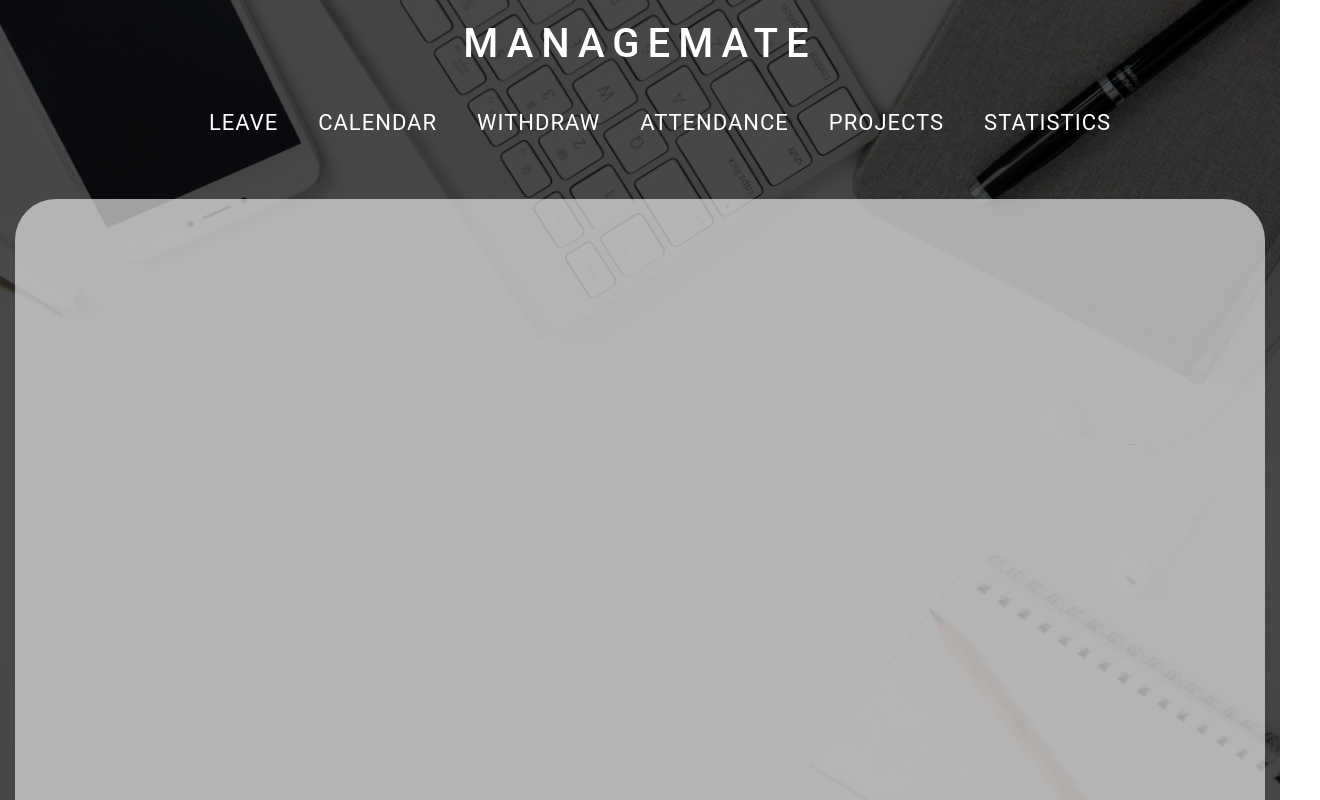
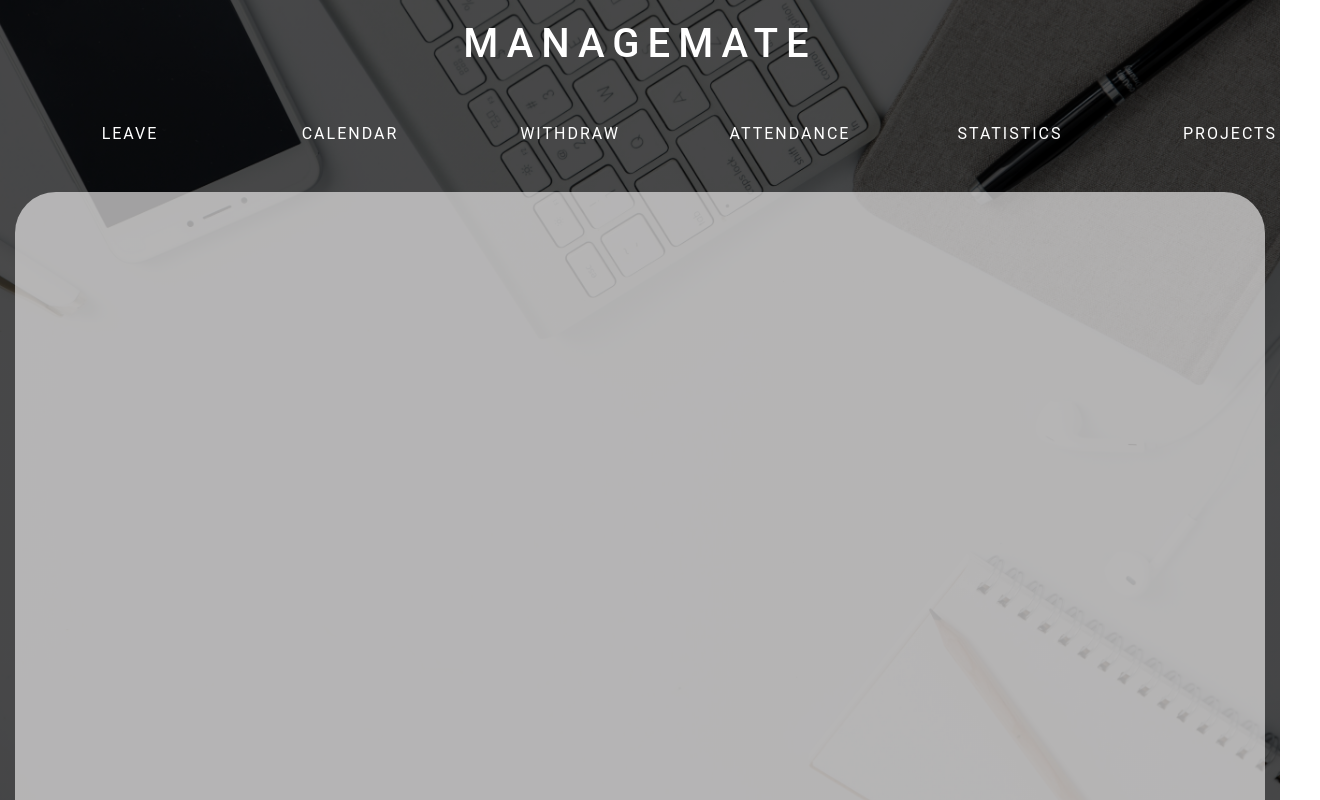
Before and after one commit to ETS-ReactNative4/ManageMate, a React (Create React App) app: page / in a window 1280 px wide. Shown: the top 800 px of the page, 1320 px wide, since content can reach past the window. Built offline with nearby package versions, Linux system fonts and the light colour scheme.

Commit message:
navbar-focus

```diff
--- a/src/App.css
+++ b/src/App.css
@@ -109,7 +109,7 @@
 html {
   background-color: #fff;
   color:#555;
-  font-family: Arial, Helvetica, sans-serif;
+  font-family: 'Roboto';
   font-weight: 300;
   font-size: 20px;
   text-rendering: optimizeLegibility;
@@ -153,51 +153,385 @@ height: 100vh;
 /* ------------dropdown content---------------- */
 .main-nav {
   margin-top:28px;
-  list-style: none;
-  font-family: 'Roboto';
-  display: inline-block;
+  display: inline-flex;
 }
 
-.main-nav li {
-  display: inline-block;
-  margin-left: 40px;
-  margin-bottom: 10px;
-  position: relative;
+.dropbtn {
+  background-color: transparent;
+  font-size: 50px;
+  font-family: 'Roboto';
+  color: white;
+  padding: 16px;
+  width: 180px;
+  padding-left: 24px;
+  padding-right: 24px;
+  font-size: 16px;
+  border: none;
+  cursor: pointer;
+  margin-left:40px;
+  border-radius: 15px;
+  letter-spacing: 2px;
 }
 
-.dropdown-content a {
-  color: black;
-  padding: 12px 16px;
-  text-decoration: none;
-  display: block;
-  opacity: 1.0;
+.dropdown {
+  position: relative;
+
 }
 
 .dropdown-content {
   display: none;
   position: absolute;
-  background-color: #f1f1f1;opacity: 0.6;
+  background-color: #f9f9f9;
   min-width: 160px;
   box-shadow: 0px 8px 16px 0px rgba(0,0,0,0.2);
   z-index: 1;
+  margin-left:40px;
+  opacity: 0.8;
+  border-radius: 15px;
+}
+
+.dropdown-content a {
+  font-weight: lighter;
+  font-style: 'Roboto';
+  font-size: 12px;
+  color: black;
+  padding: 12px 16px;
+  text-decoration: none;
+  display: block;
+}
+
+
+.dropdown-content a:hover {background-color: #f1f1f1;border-radius: 15px;}
+
+.dropdown:hover .dropdown-content {
+    display: block;
+}
+
+.dropdown:hover .dropbtn {
+    background-color:#FEC600;
+    color:black;
+}
+.dropbtn:focus {
+  background-color: #FEC600;
+  color:black;
+}
+
+
+/* ---------------------2---------------------- */
+.dropbtn2 {
+  background-color: transparent;
+  font-size: 50px;
+  font-family: 'Roboto';
+  color: white;
+  padding: 16px;
+  width: 180px;
+  padding-left: 24px;
+  padding-right: 24px;
+  font-size: 16px;
+  border: none;
+  cursor: pointer;
+  margin-left:40px;
+  border-radius: 15px;
+  letter-spacing: 2px;
 
 }
-.main-nav:hover .dropdown-content {display: block;}
-.dropdown-content a:hover {background-color: #ddd;}
 
-.main-nav li a:link,
-.main-nav li a:visited{
-  padding: 1px 0;
-  color:white;
-  text-decoration: none;
-  text-transform:  uppercase;
-  letter-spacing: 1px;
-  font-size: 110%;
-  border-bottom: 2px solid transparent;
-  transition: border-bottom 0.2s;
+.dropdown2 {
+  position: relative;
+
 }
 
-.main-nav li a:hover,
-.main-nav li a:active{
-  border-bottom: 2px solid #e67e22;
+.dropdown-content2 {
+  display: none;
+  position: absolute;
+  background-color: #f9f9f9;
+  min-width: 160px;
+  box-shadow: 0px 8px 16px 0px rgba(0,0,0,0.2);
+  z-index: 1;
+  margin-left:40px;
+  opacity: 0.8;
+  border-radius: 15px;
+
 }
+
+.dropdown-content2 a {
+  font-weight: lighter;
+  font-style: 'Roboto';
+  font-size: 12px;
+  color: black;
+  padding: 12px 16px;
+  text-decoration: none;
+  display: block;
+}
+
+
+.dropdown-content2 a:hover {background-color: #f1f1f1;border-radius: 15px;}
+
+.dropdown2:hover .dropdown-content2 {
+    display: block;
+}
+
+.dropdown2:hover .dropbtn2 {
+    background-color: #FEC600;
+    color:black;
+}
+.dropbtn2:focus {
+  background-color: #FEC600;
+  color:black;
+}
+
+/* ----------------------------3------------------------- */
+
+.dropbtn3 {
+  background-color: transparent;
+  font-size: 50px;
+  font-family: 'Roboto';
+  color: white;
+  padding: 16px;
+  width: 180px;
+  padding-left: 24px;
+  padding-right: 24px;
+  font-size: 16px;
+  border: none;
+  cursor: pointer;
+  margin-left:40px;
+  border-radius: 15px;
+  letter-spacing: 2px;
+
+}
+
+.dropdown3 {
+  position: relative;
+
+}
+
+.dropdown-content3 {
+  display: none;
+  position: absolute;
+  background-color: #f9f9f9;
+  min-width: 160px;
+  box-shadow: 0px 8px 16px 0px rgba(0,0,0,0.2);
+  z-index: 1;
+  margin-left:40px;
+  opacity: 0.8;
+  border-radius: 15px;
+}
+
+.dropdown-content3 a {
+  font-weight: lighter;
+  font-style: 'Roboto';
+  font-size: 12px;
+  color: black;
+  padding: 12px 16px;
+  text-decoration: none;
+  display: block;
+}
+
+
+.dropdown-content3 a:hover {background-color: #f1f1f1;border-radius: 15px;}
+
+.dropdown3:hover .dropdown-content3 {
+    display: block;
+}
+
+.dropdown3:hover .dropbtn3 {
+  background-color: #FEC600;
+  color:black;
+}
+.dropbtn3:focus {
+  background-color: #FEC600;
+  color:black;
+}
+
+
+/* ------------------------------4------------------------------- */
+.dropbtn4 {
+  background-color: transparent;
+  font-size: 50px;
+  font-family: 'Roboto';
+  color: white;
+  padding: 16px;
+  width: 180px;
+  padding-left: 24px;
+  padding-right: 24px;
+  font-size: 16px;
+  border: none;
+  cursor: pointer;
+  margin-left:40px;
+  border-radius: 15px;
+  letter-spacing: 2px;
+
+}
+
+.dropdown4 {
+  position: relative;
+
+}
+
+.dropdown-content4 {
+  display: none;
+  position: absolute;
+  background-color: #f9f9f9;
+  min-width: 160px;
+  box-shadow: 0px 8px 16px 0px rgba(0,0,0,0.2);
+  z-index: 1;
+  margin-left:40px;
+  opacity: 0.8;
+  border-radius: 15px;
+}
+
+.dropdown-content4 a {
+  font-weight: lighter;
+  font-style: 'Roboto';
+  font-size: 12px;
+  color: black;
+  padding: 12px 16px;
+  text-decoration: none;
+  display: block;
+}
+
+
+.dropdown-content4 a:hover {background-color: #f1f1f1;border-radius: 15px;}
+
+.dropdown4:hover .dropdown-content4 {
+    display: block;
+}
+
+.dropdown4:hover .dropbtn4 {
+  background-color: #FEC600;
+  color:black;
+}
+.dropbtn4:focus {
+  background-color: #FEC600;
+  color:black;
+}
+
+
+/* -------------------------------5---------------------------- */
+
+
+.dropbtn5 {
+  background-color: transparent;
+  font-size: 50px;
+  font-family: 'Roboto';
+  color: white;
+  padding: 16px;
+  width: 180px;
+  padding-left: 24px;
+  padding-right: 24px;
+  font-size: 16px;
+  border: none;
+  cursor: pointer;
+  margin-left:40px;
+  border-radius: 15px;
+  letter-spacing: 2px;
+}
+
+.dropdown5 {
+  position: relative;
+
+}
+
+.dropdown-content5 {
+  display: none;
+  position: absolute;
+  background-color: #f9f9f9;
+  min-width: 160px;
+  box-shadow: 0px 8px 16px 0px rgba(0,0,0,0.2);
+  z-index: 1;
+  margin-left:40px;
+  opacity: 0.8;
+  border-radius: 15px;
+}
+
+.dropdown-content5 a {
+  font-weight: lighter;
+  font-style: 'Roboto';
+  font-size: 12px;
+  color: black;
+  padding: 12px 16px;
+  text-decoration: none;
+  display: block;
+}
+
+
+.dropdown-content5 a:hover {background-color: #f1f1f1;border-radius: 15px;}
+
+.dropdown5:hover .dropdown-content5 {
+    display: block;
+}
+
+.dropdown5:hover .dropbtn5 {
+  background-color: #FEC600;
+  color:black;
+
+}
+.dropbtn5:focus {
+  background-color: #FEC600;
+  color:black;
+}
+
+
+
+/* -----------------------------6----------------------- */
+
+.dropbtn6 {
+  background-color: transparent;
+  font-size: 500px;
+  font-family: 'Roboto';
+  color: white;
+  padding: 16px;
+  width: 180px;
+  padding-left: 24px;
+  padding-right: 24px;
+  font-size: 16px;
+  border: none;
+  cursor: pointer;
+  margin-left:40px;
+  border-radius: 15px;
+  letter-spacing: 2px;
+}
+
+.dropdown6 {
+  position: relative;
+
+}
+
+.dropdown-content6 {
+  display: none;
+  position: absolute;
+  background-color: #f9f9f9;
+  min-width: 160px;
+  box-shadow: 0px 8px 16px 0px rgba(0,0,0,0.2);
+  z-index: 1;
+  margin-left:40px;
+  opacity: 0.8;
+  border-radius: 15px;
+}
+
+.dropdown-content6 a {
+  font-weight: lighter;
+  font-style: 'Roboto';
+  font-size: 12px;
+  color: black;
+  padding: 12px 16px;
+  text-decoration: none;
+  display: block;
+}
+
+
+.dropdown-content6 a:hover {background-color: #f1f1f1;border-radius: 15px;}
+
+.dropdown6:hover .dropdown-content6 {
+    display: block;
+}
+
+.dropdown6:hover .dropbtn6 {
+  background-color: #FEC600;
+  color:black;
+}
+
+.dropbtn6:focus {
+  background-color: #FEC600;
+  color:black;
+}
--- a/src/App.js
+++ b/src/App.js
@@ -12,19 +12,59 @@ class App extends Component {
           <h1 className="hero-logo">
             MANAGEMATE
           </h1>
-          <ul className="main-nav">
-            <li className="ggg"><a href='#'>leave</a></li>
-            <div class="dropdown-content">
-              <a href="#">Link 1</a>
-              <a href="#">Link 2</a>
-              <a href="#">Link 3</a>
+          <div className="main-nav">
+            <div className="dropdown">
+              <button className="dropbtn">LEAVE</button>
+              <div className="dropdown-content">
+                <a href="#">LEAVE</a>
+                <a href="#">MY HISTORY</a>
+                <a href="#">APPROVE</a>
+              </div>
             </div>
-            <li><a href='#'>calendar</a></li>
-            <li><a href='#'>withdraw</a></li>
-            <li><a href='#'>attendance</a></li>
-            <li><a href='#'>projects</a></li>
-            <li><a href='#'>statistics</a></li>
-          </ul>
+            <div className="dropdown2">
+              <button className="dropbtn2">CALENDAR</button>
+              <div className="dropdown-content2">
+                <a href="#">CALENDAR</a>
+                <a href="#">MY CALENDAR</a>
+              </div>
+            </div>
+
+            <div className="dropdown3">
+              <button className="dropbtn3">WITHDRAW</button>
+              <div className="dropdown-content3">
+                <a href="#">WITHDRAW</a>
+                <a href="#">MY WITHDRAW</a>
+                <a href="#">APPROVE</a>
+              </div>
+            </div>
+
+            <div className="dropdown4">
+              <button className="dropbtn4">ATTENDANCE</button>
+              <div className="dropdown-content4">
+                <a href="#">Link 10</a>
+                <a href="#">Link 11</a>
+                <a href="#">Link 12</a>
+              </div>
+            </div>
+
+            <div className="dropdown5">
+              <button className="dropbtn5">STATISTICS</button>
+              <div className="dropdown-content5">
+                <a href="#">STATISTICS</a>
+                <a href="#">ADD USERS</a>
+              </div>
+            </div>
+
+            <div className="dropdown6">
+              <button className="dropbtn6">PROJECTS</button>
+              <div className="dropdown-content6">
+                <a href="#">ALL PROJECTS</a>
+                <a href="#">MY PROJECTS</a>
+                <a href="#">CREATE PROJECTS</a>
+              </div>
+            </div>
+
+          </div>
           <div className="mini-background">
 
           </div>
```
